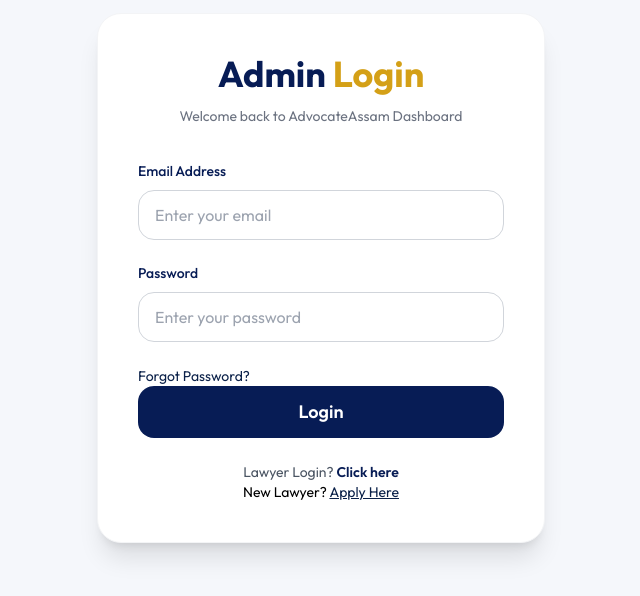
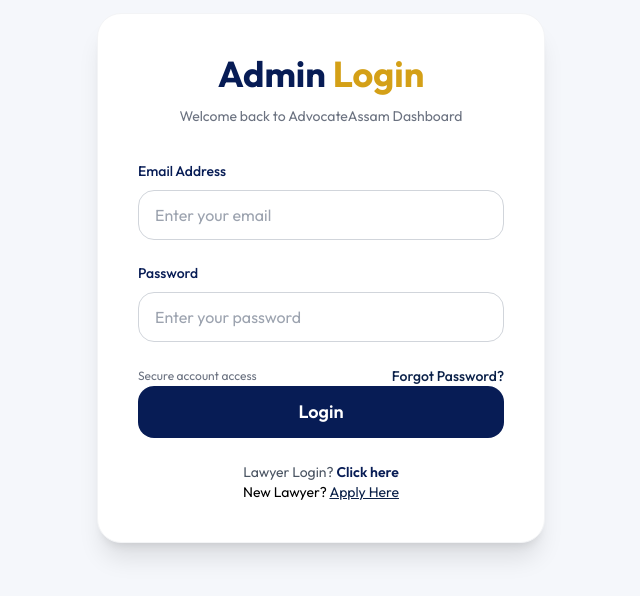
Before and after one commit to Beeki957710/AdvocateAssam, a React (Vite) app in the folder admin/: page /doctor-profile in a window 1280 px wide. Shown: the part 122-718 px from the top of the page, without its empty margins (319-959 px from the left). Built offline with nearby package versions, Linux system fonts and the light colour scheme; no server answers.

Commit message:
adding forget password functionality for lawyers

```diff
--- a/admin/src/pages/Login.jsx
+++ b/admin/src/pages/Login.jsx
@@ -4,6 +4,7 @@
 import { toast } from "react-toastify";
 import { DoctorContext } from "../context/DoctorContext";
 import { Link } from "react-router-dom";
+import { useNavigate } from "react-router-dom";
 
 const Login = () => {
   const [state, setState] = useState("Admin");
@@ -104,8 +105,17 @@
           />
         </div>
 
-        <p onClick={() => navigate("/forgot-password")} className="text-primary cursor-pointer text-sm">Forgot Password?</p>
+        <div className="w-full flex justify-between items-center mt-1">
+          <span className="text-xs text-gray-500">Secure account access</span>
 
+          <button
+            type="button"
+            onClick={() => navigate("/forgot-password")}
+            className="text-[#0b2149] font-medium text-sm hover:text-[#d4af37] transition-all duration-300"
+          >
+            Forgot Password?
+          </button>
+        </div>
 
         {/* Login Button */}
 
```
